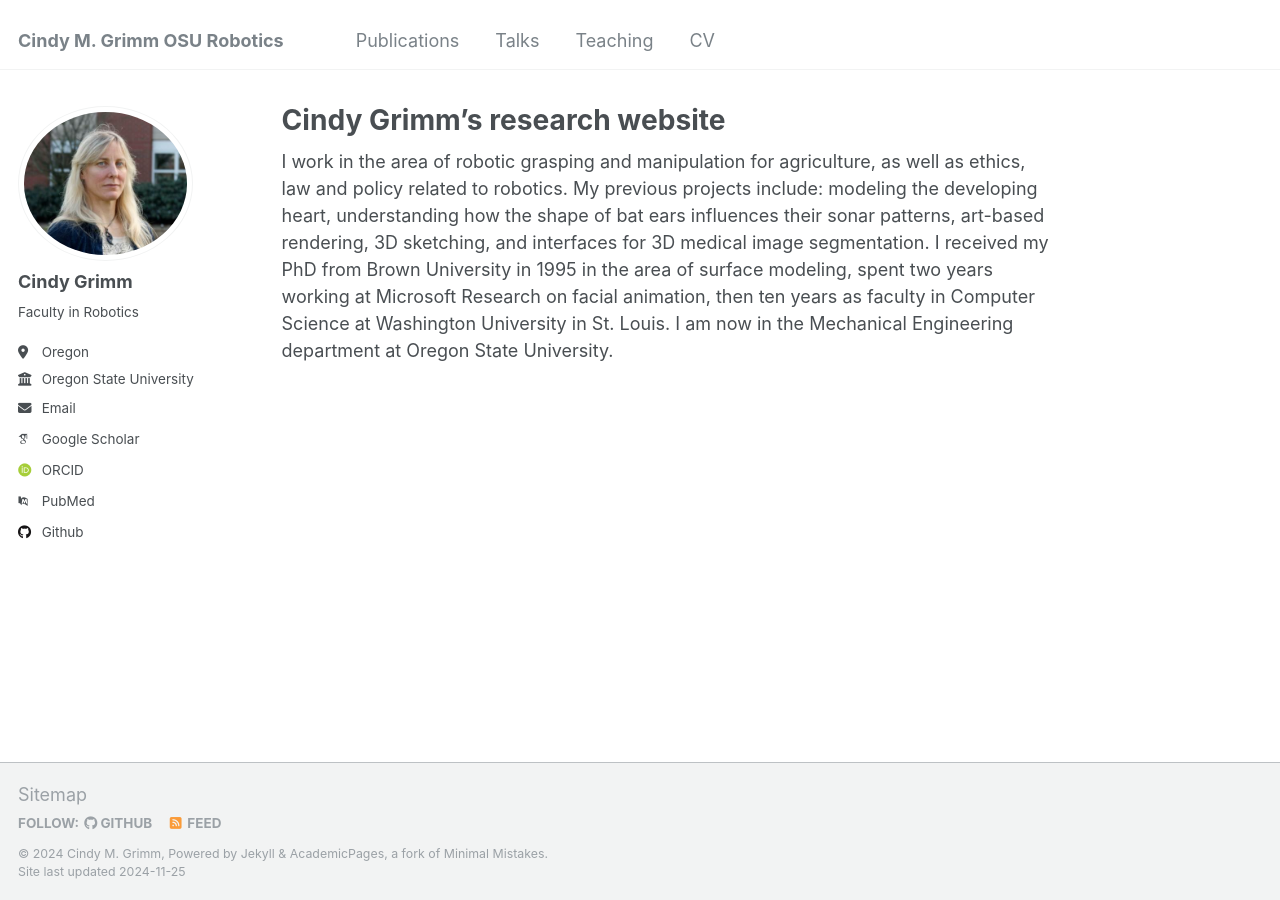
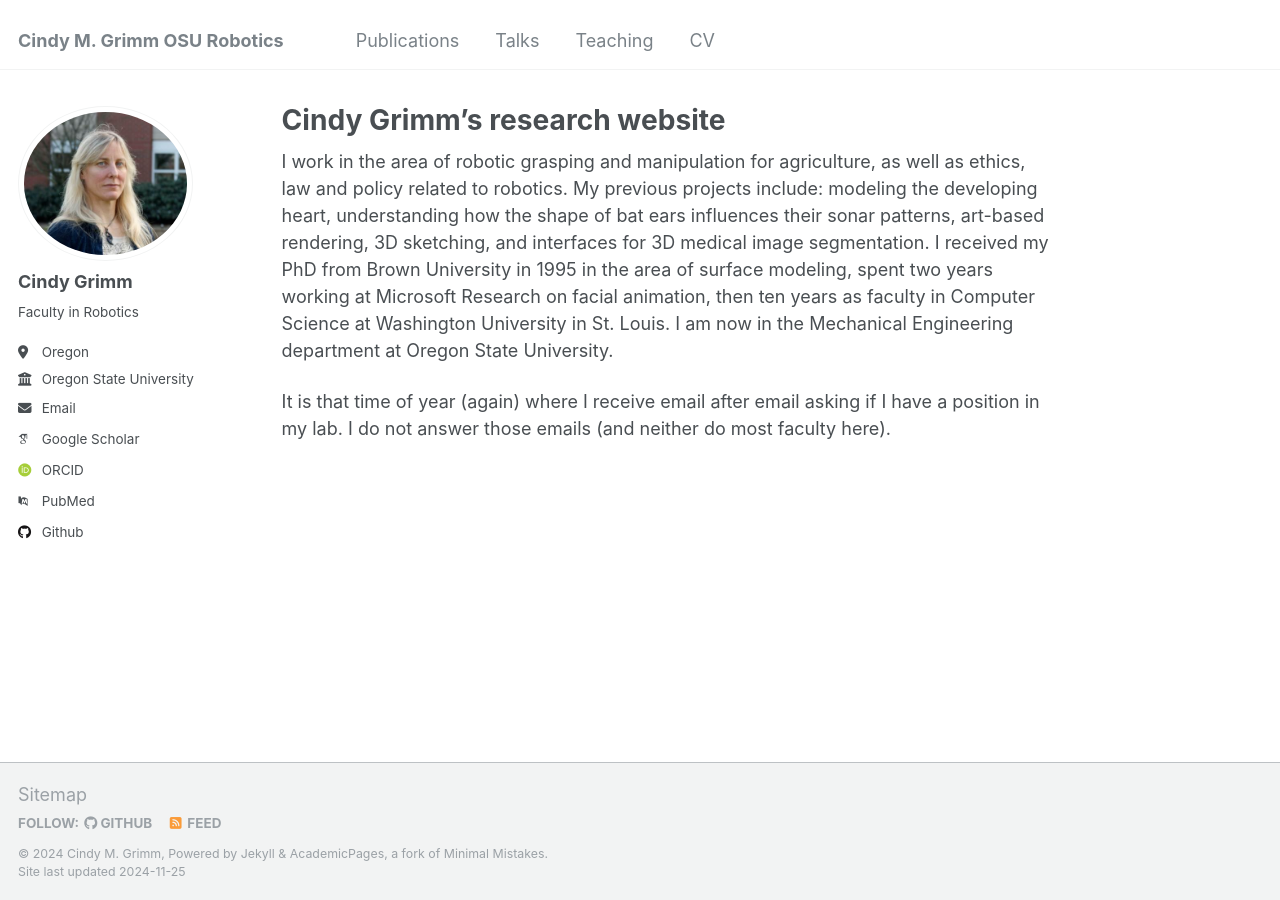
Before and after one commit to cindygr/cindygr.github.io, a Jekyll site: the page built from _pages/about.md, in a window 1280 px wide. Built offline with Jekyll 4.4.1, drawn with Linux system fonts in a browser that asks for light colours; some web fonts are replaced.

Commit message:
Don't email me

```diff
--- a/_pages/about.md
+++ b/_pages/about.md
@@ -8,3 +8,5 @@ redirect_from:
 ---
 
 I work in the area of robotic grasping and manipulation for agriculture, as well as ethics, law and policy related to robotics. My previous projects include: modeling the developing heart, understanding how the shape of bat ears influences their sonar patterns, art-based rendering, 3D sketching, and interfaces for 3D medical image segmentation. I received my PhD from Brown University in 1995 in the area of surface modeling, spent two years working at Microsoft Research on facial animation, then ten years as faculty in Computer Science at Washington University in St. Louis. I am now in the Mechanical Engineering department at Oregon State University.
+
+It is that time of year (again) where I receive email after email asking if I have a position in my lab. I do not answer those emails (and neither do most faculty here).
```
